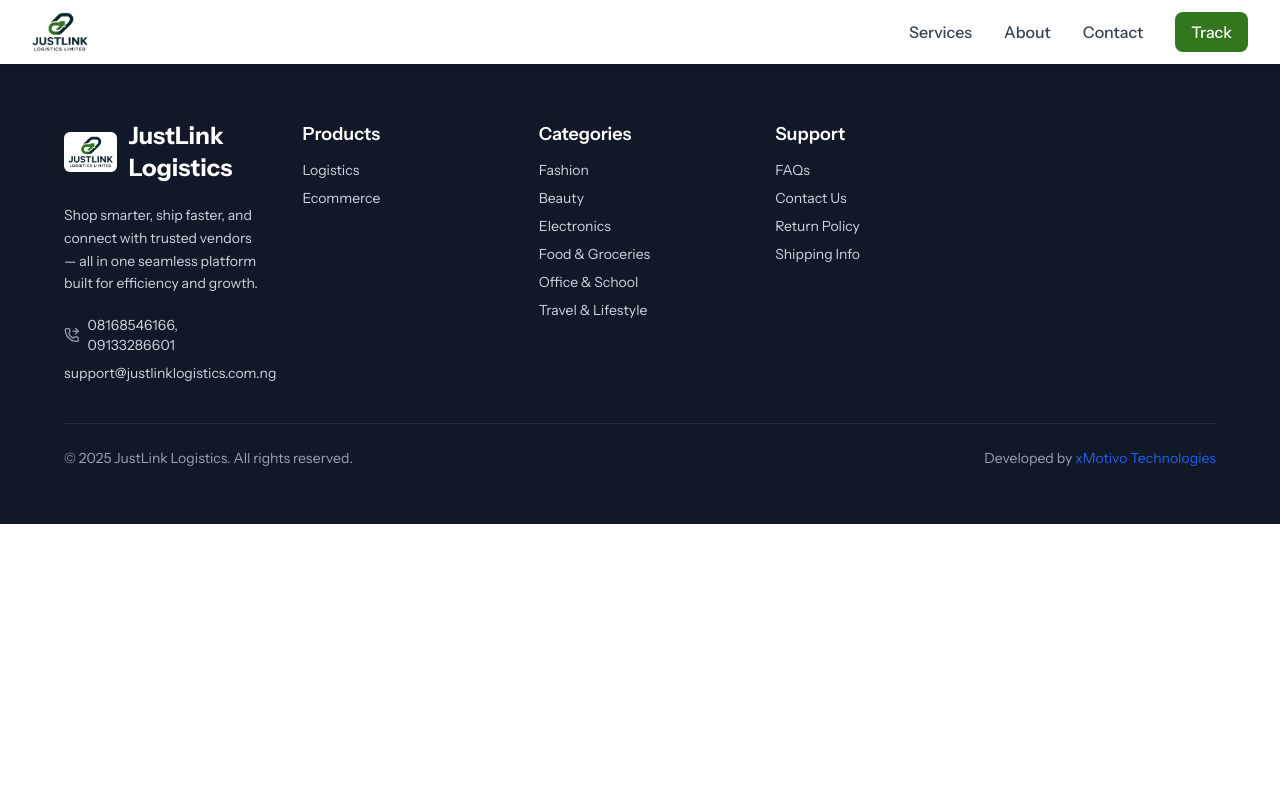
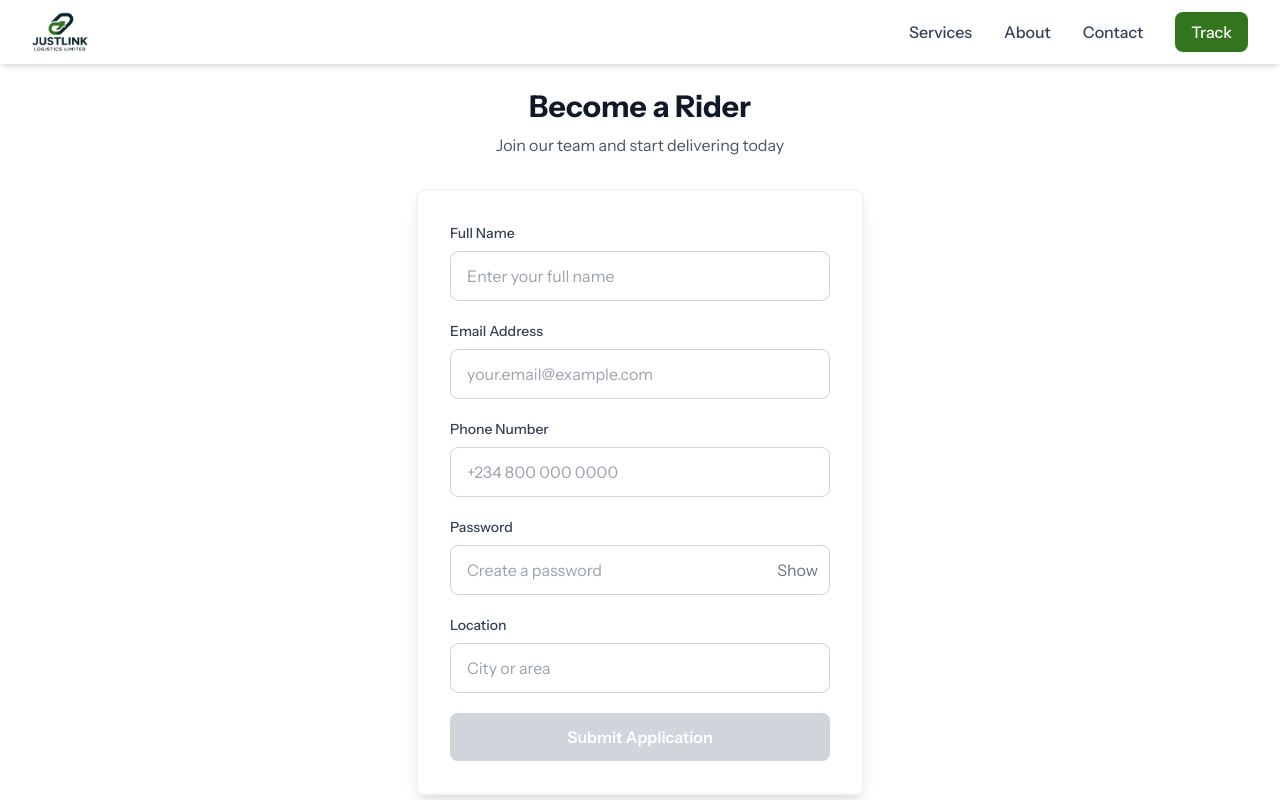
Before and after one commit to ikennaex/justink, a React (Vite) app: page /logistics/become-a-rider in a window 1280 px wide. Shown: the top 800 px of the page. Built offline with nearby package versions, Linux system fonts and the light colour scheme.

Commit message:
added become a rider form

```diff
--- a/src/App.jsx
+++ b/src/App.jsx
@@ -20,6 +20,7 @@
 import Services from './logistics/Pages/Services/Services'
 import About from './logistics/Pages/About/About'
 import SendPackage from './logistics/Pages/SendPackage/SendPackage'
+import BecomeARider from './logistics/Pages/Rider/BecomeARider'
 
 const App = () => {
 
@@ -58,6 +59,7 @@
           <Route path='/logistics/services' element={<Services />} />
           <Route path='/logistics/about' element={<About />} />
           <Route path='/logistics/sendpackage' element={<SendPackage />} />
+          <Route path='/logistics/become-a-rider' element={<BecomeARider />} />
         </Routes>
       </div>
 
--- a/src/logistics/Components/HeroSection/HeroSection.jsx
+++ b/src/logistics/Components/HeroSection/HeroSection.jsx
@@ -49,8 +49,9 @@
               Send Package</Link>
             </button>
 
-            <button className="border border-white px-5 py-3 rounded-xl hover:bg-white hover:text-black transition">
-              Learn More
+            <button className="border bg-[#EA580C] border-white px-5 py-3 rounded-xl ">
+              <Link to='become-a-rider'>
+              Become a rider</Link>
             </button>
           </div>
         </div>
--- /dev/null
+++ b/src/logistics/Pages/Rider/BecomeARider.jsx
@@ -0,0 +1,167 @@
+import React, { useState } from "react";
+
+const BecomeARider = () => {
+  const [formData, setFormData] = useState({
+    name: "",
+    email: "",
+    phone: "",
+    password: "",
+    location: "",
+  });
+
+  const [showPassword, setShowPassword] = useState(false);
+  const isFormValid = Object.values(formData).every(
+    (value) => value.trim() !== ""
+  );
+
+  const handleChange = (e) => {
+    const { name, value } = e.target;
+    setFormData((prev) => ({
+      ...prev,
+      [name]: value,
+    }));
+  };
+
+  const handleSubmit = (e) => {
+    e.preventDefault();
+    console.log("Rider application submitted:", formData);
+    alert("Application submitted successfully! We will contact you soon.");
+    // Reset form
+    setFormData({
+      name: "",
+      email: "",
+      phone: "",
+      password: "",
+      location: "",
+    });
+  };
+
+  return (
+    <div className="min-h-screen bg-white flex items-center justify-center p-4">
+      <div className="w-full max-w-md">
+        <div className="text-center mb-8">
+          <h1 className="text-3xl font-bold text-gray-900 mb-2">
+            Become a Rider
+          </h1>
+          <p className="text-gray-600">
+            Join our team and start delivering today
+          </p>
+        </div>
+
+        <div className="bg-white border-2 border-gray-100 rounded-lg shadow-lg p-8">
+          <div className="space-y-5">
+            <div>
+              <label className="block text-sm font-medium text-gray-700 mb-2">
+                Full Name
+              </label>
+              <input
+                type="text"
+                name="name"
+                value={formData.name}
+                onChange={handleChange}
+                className="w-full px-4 py-3 border border-gray-300 rounded-lg focus:ring-2 focus:ring-amber-600 focus:border-transparent outline-none transition"
+                placeholder="Enter your full name"
+                required
+              />
+            </div>
+
+            <div>
+              <label className="block text-sm font-medium text-gray-700 mb-2">
+                Email Address
+              </label>
+              <input
+                type="email"
+                name="email"
+                value={formData.email}
+                onChange={handleChange}
+                className="w-full px-4 py-3 border border-gray-300 rounded-lg focus:ring-2 focus:ring-amber-600 focus:border-transparent outline-none transition"
+                placeholder="your.email@example.com"
+                required
+              />
+            </div>
+
+            <div>
+              <label className="block text-sm font-medium text-gray-700 mb-2">
+                Phone Number
+              </label>
+              <input
+                type="tel"
+                name="phone"
+                value={formData.phone}
+                onChange={handleChange}
+                className="w-full px-4 py-3 border border-gray-300 rounded-lg focus:ring-2 focus:ring-amber-600 focus:border-transparent outline-none transition"
+                placeholder="+234 800 000 0000"
+                required
+              />
+            </div>
+
+            <div>
+              <label className="block text-sm font-medium text-gray-700 mb-2">
+                Password
+              </label>
+              <div className="relative">
+                <input
+                  type={showPassword ? "text" : "password"}
+                  name="password"
+                  value={formData.password}
+                  onChange={handleChange}
+                  className="w-full px-4 py-3 border border-gray-300 rounded-lg focus:ring-2 focus:ring-amber-600 focus:border-transparent outline-none transition"
+                  placeholder="Create a password"
+                  required
+                />
+                <button
+                  type="button"
+                  onClick={() => setShowPassword(!showPassword)}
+                  className="absolute right-3 top-1/2 -translate-y-1/2 text-gray-500 hover:text-gray-700"
+                >
+                  {showPassword ? "Hide" : "Show"}
+                </button>
+              </div>
+            </div>
+
+            <div>
+              <label className="block text-sm font-medium text-gray-700 mb-2">
+                Location
+              </label>
+              <input
+                type="text"
+                name="location"
+                value={formData.location}
+                onChange={handleChange}
+                className="w-full px-4 py-3 border border-gray-300 rounded-lg focus:ring-2 focus:ring-amber-600 focus:border-transparent outline-none transition"
+                placeholder="City or area"
+                required
+              />
+            </div>
+
+            <button
+              onClick={handleSubmit}
+              disabled={!isFormValid}
+              className={`w-full py-3 rounded-lg font-semibold text-white transition-all mt-6
+                ${
+                isFormValid
+                    ? "bg-amber-600 hover:bg-amber-700"
+                    : "bg-gray-300 cursor-not-allowed"
+                }
+            `}
+            >
+              Submit Application
+            </button>
+          </div>
+        </div>
+
+        <p className="text-center text-sm text-gray-500 mt-6">
+          Already have an account?{" "}
+          <span
+            className="font-medium cursor-pointer"
+            style={{ color: "#D97706" }}
+          >
+            Sign in
+          </span>
+        </p>
+      </div>
+    </div>
+  );
+};
+
+export default BecomeARider;
```
